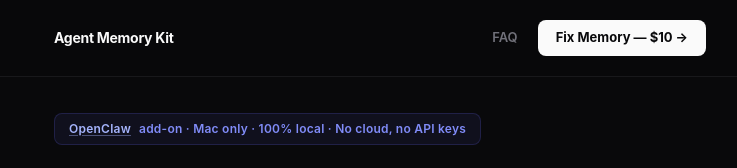
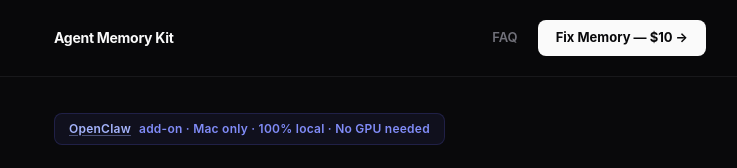
Before and after one commit to marcoiaq/agent-memory-kit, a Next.js app: page / in a window 1280 px wide. Shown: the top 168 px of the page, without its empty margins (260-997 px from the left). Built offline with nearby package versions, Linux system fonts and the light colour scheme; no server answers.

Commit message:
ux: replace redundant 'No cloud, no API keys' badge with 'No GPU needed' — removes objection earlier

```diff
--- a/app/page.tsx
+++ b/app/page.tsx
@@ -607,7 +607,7 @@ export default function Home() {
         <div className="wrap">
           <div className="hero-badge">
             <a href="https://openclaw.ai" target="_blank" rel="noopener noreferrer">OpenClaw</a>
-            {' '}add-on · Mac only · 100% local · No cloud, no API keys
+            {' '}add-on · Mac only · 100% local · No GPU needed
           </div>
           <h1>Your AI agent<br />forgets everything.</h1>
           <p style={{fontSize: 'clamp(16px, 2.5vw, 19px)', color: '#71717a', letterSpacing: '-0.01em', marginBottom: '10px', lineHeight: 1.5, fontWeight: 500}}>
```
